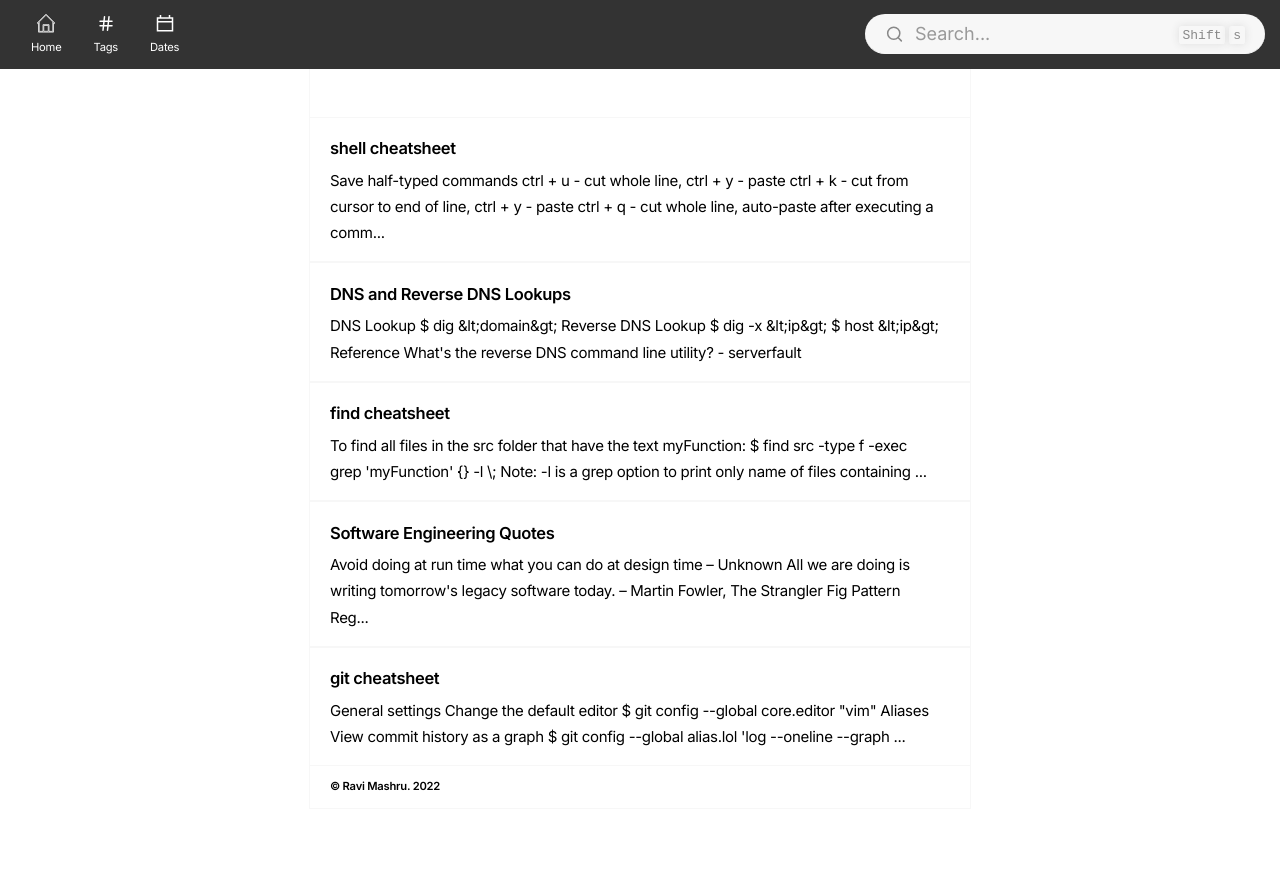
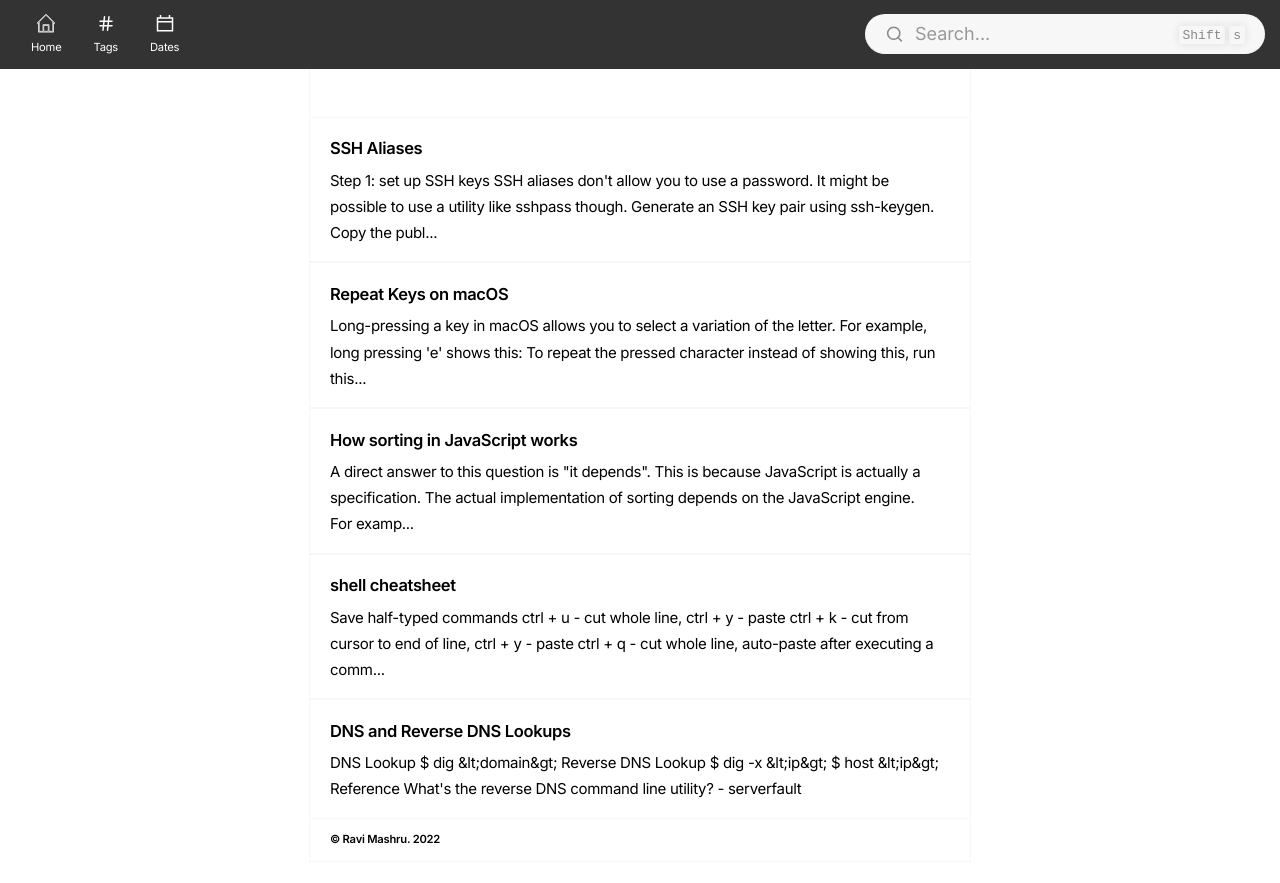
Before and after one commit to ravimashru/digital-garden, a Jekyll site: the page built from index.md, in a window 1280 px wide. Shown: the top 883 px of the page. Built offline with Jekyll 4.4.1, drawn with Linux system fonts in a browser that asks for light colours.

Commit message:
add notes

````diff
--- /dev/null
+++ b/_notes/2022-05-20-how-sorting-in-javascript-works.md
@@ -0,0 +1,20 @@
+---
+publish: true
+title: How sorting in JavaScript works
+created: '2022-05-20'
+tags:
+  - javascript
+  - devlog
+fileName: How sorting in JavaScript works
+updated: '2022-05-20'
+---
+
+A direct answer to this question is "it depends". This is because JavaScript is actually a specification. The actual implementation of sorting depends on the JavaScript engine.
+
+For example, Google's open source V8 engine (used in Chrome and Node.js) implements the specification in a particular way. It [uses Tim sort](https://v8.dev/blog/array-sort).
+
+But what does the specification say about the behavior exactly? The `Array.prototype.sort` [specification](https://tc39.es/ecma262/#sec-array.prototype.sort) specifies the algorithm.
+
+## References
+
+- [Getting things sorted in V8](https://v8.dev/blog/array-sort)
--- /dev/null
+++ b/_notes/2022-05-20-repeat-keys-on-macos.md
@@ -0,0 +1,30 @@
+---
+title: Repeat Keys on macOS
+publish: true
+created: '2022-05-20'
+tags:
+  - macos
+fileName: macOS repeat keys
+updated: '2022-05-20'
+---
+Long-pressing a key in macOS allows you to select a variation of the letter.
+
+For example, long pressing 'e' shows this:
+
+<img src="/assets/img/macos long press option.png" />
+
+To repeat the pressed character instead of showing this, run this in the terminal:
+
+```shell
+$ defaults write NSGlobalDomain ApplePressAndHoldEnabled -bool false
+```
+
+Note: restart open applications to start getting repeating keys.
+
+To show alternate characters again, run this in the terminal:
+
+```shell
+defaults write NSGlobalDomain ApplePressAndHoldEnabled -bool true
+```
+
+Source: https://www.idownloadblog.com/2015/01/14/how-to-enable-key-repeats-on-your-mac/
--- /dev/null
+++ b/_notes/2022-06-04-ssh-aliases.md
@@ -0,0 +1,33 @@
+---
+title: SSH Aliases
+publish: true
+created: '2022-06-04'
+tags:
+  - devlog
+fileName: SSH Aliases
+updated: '2022-06-04'
+---
+
+## Step 1: set up SSH keys
+
+SSH aliases don't allow you to use a password. It might be possible to use a utility like **sshpass** though.
+
+1. Generate an SSH key pair using `ssh-keygen`.
+2. Copy the public key to the `~/.ssh/authorized_keys` file on the server.
+
+Test if the key words by logging in using the key: `ssh -i ~/.ssh/private_key user@host`
+
+
+## Step 2: create an SSH alias
+
+Add an alias to the ~/.ssh/config file in the following format:
+
+```
+Host alias
+    User username
+    HostName remote-ip-or-hostname
+    Port 23
+    IdentityFile ~/.ssh/private_key
+```
+
+It should be possible to log into the remote server using the alias: `ssh alias`.
````
Also changed, not shown: _notes/2020-05-02-vim-cheatsheet.md (+35 -0 lines), _notes/2022-04-17-digital-gardening-is-like-agile-software-development.md (added, +14 -0 lines), assets/img/macos long press option.png (added).
